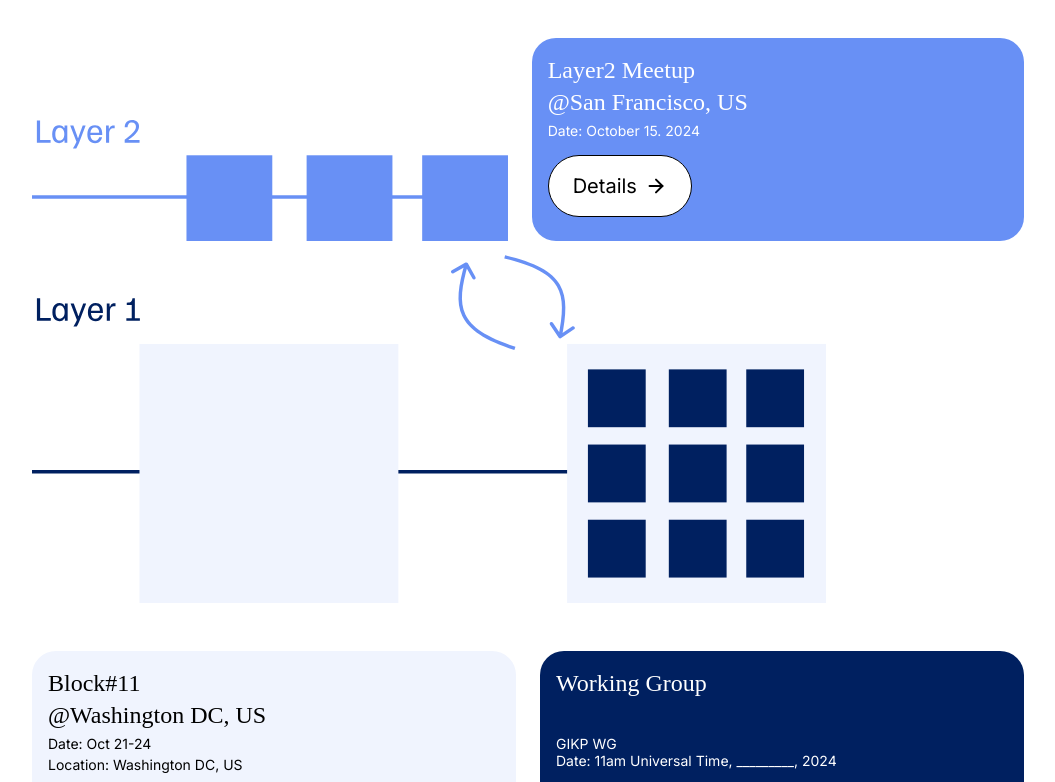
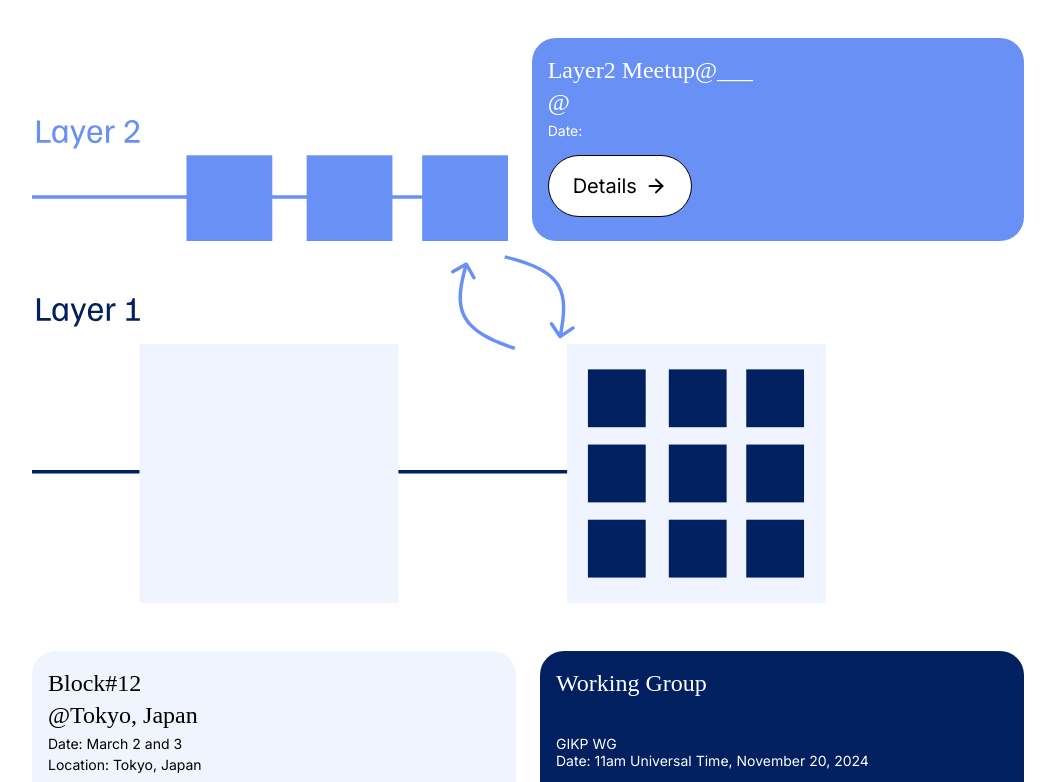
Before and after one commit to bgin-global/bgin-homepage, a Next.js app: page / in a window 1280 px wide. Shown: the part 553-1335 px from the top of the page, without its empty margins (112-1167 px from the left). Built offline with nearby package versions, Linux system fonts and the light colour scheme.

Commit message:
Update upcomingEvents.ts

```diff
--- a/contents/upcomingEvents.ts
+++ b/contents/upcomingEvents.ts
@@ -1,24 +1,24 @@
 export const upcomingBlockConference = {
-  title: "Block#11",
-  date: "Oct 21-24",
-  location: "Washington DC, US",
-  link: "/events/20241025-block11",
+  title: "Block#12",
+  date: "March 2 and 3",
+  location: "Tokyo, Japan",
+  link: "",
 };
 
 export const upcomingLayer2Meetup = {
-  title: "Layer2 Meetup",
-  date: "October 15. 2024",
-  location: "San Francisco, US",
-  link: "/events/20241015-layer2-sf",
+  title: "Layer2 Meetup@___",
+  date: "",
+  location: "",
+  link: "",
 };
 
 export const upcomingWGCalls = [
   {
     wgTitle: "GIKP WG",
-    date: "11am Universal Time, _________, 2024",
+    date: "11am Universal Time, November 20, 2024",
   },
   {
     wgTitle: "FASE WG",
-    date: "11am Universal Time, _________, 2024",
+    date: "12pm Universal Time, November 21, 2024",
   },
 ];
```
